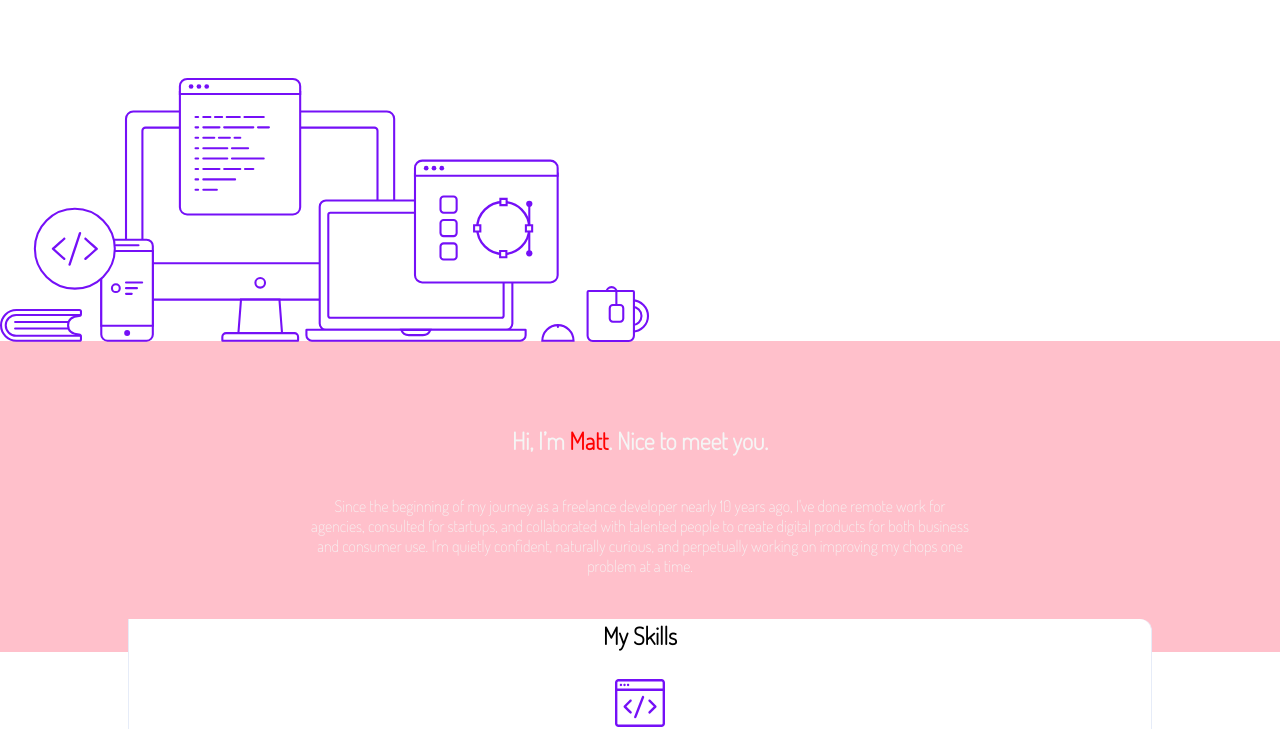
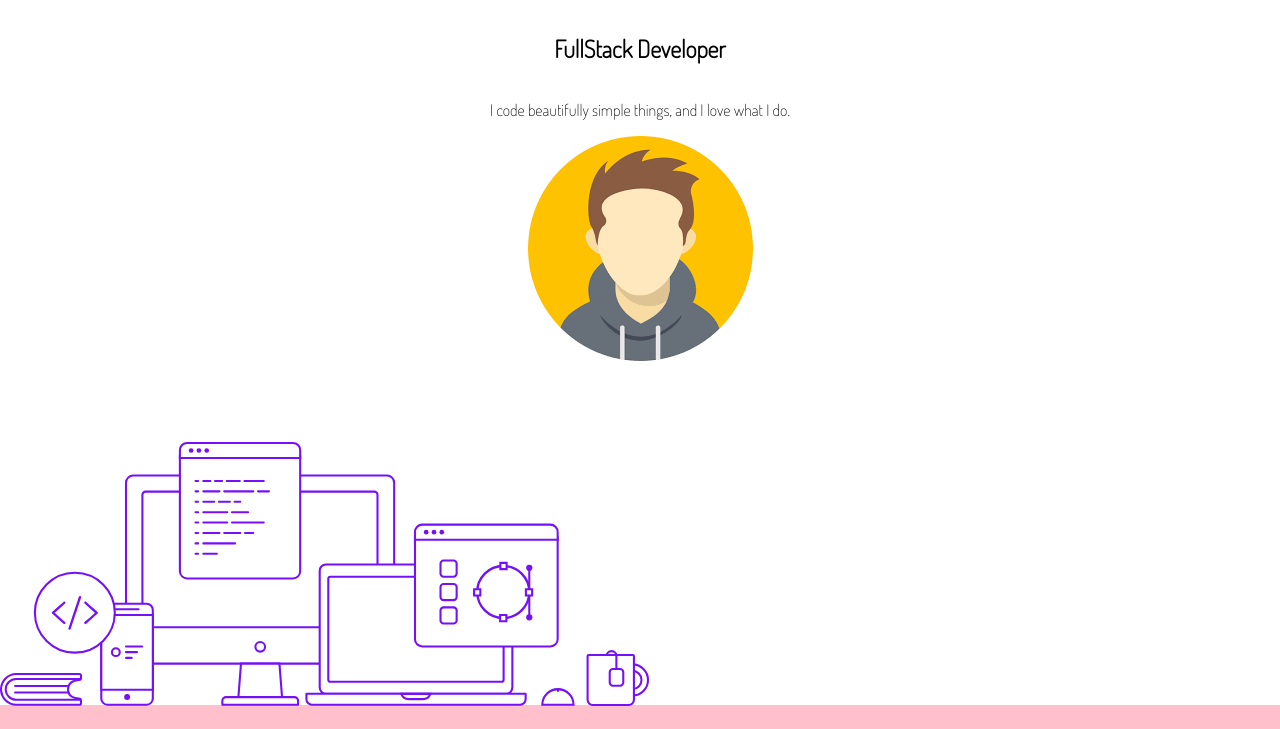
Before and after one commit to WildCodeSchool-2025-09/JS-remote-vert-checkpoint-1, a website: page site/portfolio.html in a window 1280 px wide. Shown: the part 71-800 px from the top of the page. Drawn offline with Linux system fonts and the light colour scheme.

Commit message:
finish CSS step 2 in part 1

```diff
--- a/site/css/portfolio.css
+++ b/site/css/portfolio.css
@@ -31,6 +31,12 @@ nav {
 .menu {
   display: flex;
   margin-bottom: var(--gutter);
+}
+
+.candidate {
+  display: flex;
+  flex-direction: column;
+  align-items: center;
 }
 
 .desktop {
--- a/site/portfolio.html
+++ b/site/portfolio.html
@@ -22,6 +22,12 @@
     <main>
       <!-- First banner with title, description, avatar and image desktop -->
       <!-- You can use the avatar image on the folder image -->
+      <section class="candidate">
+        <h1>FullStack Developer</h1>
+        <p>I code beautifully simple things, and I love what I do.</p>
+        <img src="image/avatar-bis.png" alt="candidate avatar">
+      </section>
+
       <section>
         <figure class="desktop">
           <img src="image/desktop.svg" alt="desktop" />
```
